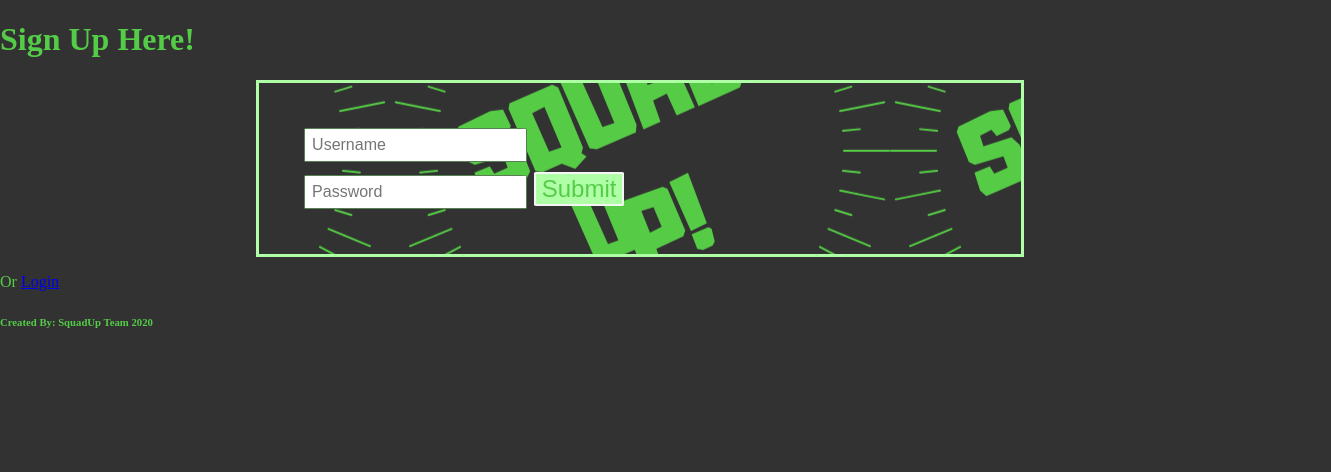
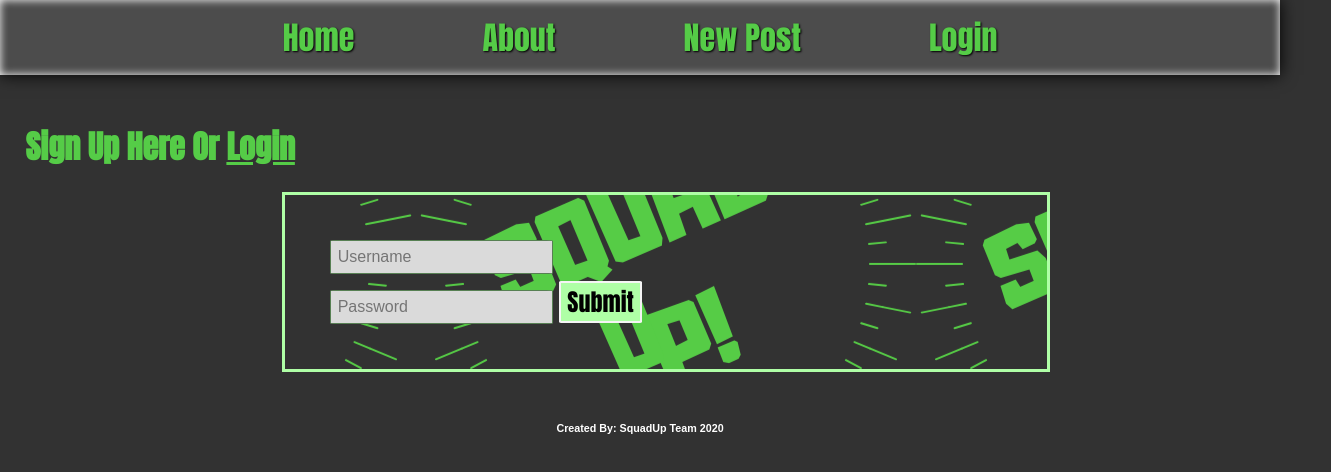
Before and after one commit to Mysta3/squadup-app, a React (Create React App) app in the folder squad-up-app-frontend/: page /user/signup in a window 1280 px wide. Shown: the top 472 px of the page, 1331 px wide, since content can reach past the window. Built offline with nearby package versions, Linux system fonts and the light colour scheme; no server answers.

Commit message:
fixed header & added some styling

```diff
--- a/squad-up-app-frontend/public/index.html
+++ b/squad-up-app-frontend/public/index.html
@@ -24,6 +24,7 @@
       work correctly both with client-side routing and a non-root public URL.
       Learn how to configure a non-root public URL by running `npm run build`.
     -->
+    <link href="https://fonts.googleapis.com/css?family=Anton&display=swap" rel="stylesheet">
     <title>SquadUp App</title>
   </head>
   <body>
--- a/squad-up-app-frontend/src/App.js
+++ b/squad-up-app-frontend/src/App.js
@@ -11,6 +11,8 @@
 import SignUp from './components/SignUp';
 import Login from './components/Login';
 import './css/styles.css';
+import Header from './components/Header';
+
 
 const url = 'http://localhost:8000/posts/';
 
@@ -32,6 +34,10 @@
 
   return (
     <div className="App">
+      <Header
+        storedUser={storedUser}
+        setStoredUser={setStoredUser}
+      />
       <Switch>
         <Redirect exact from="/" to="/squadup" />
         <Route exact path="/squadup" component={Landing} />
@@ -61,7 +67,14 @@
         <Route
           path="/squadup/post/:id"
           render={routerProps => {
-            return <PostDetails posts={posts} match={routerProps.match} />;
+            return (
+              <PostDetails
+                posts={posts}
+                match={routerProps.match}
+                setStoredUser={setStoredUser}
+                storedUser={storedUser}
+              />
+            );
           }}
         />
         <Route
@@ -71,6 +84,8 @@
               <CommentEdit
                 match={routerProps.match}
                 history={routerProps.history}
+                setStoredUser={setStoredUser}
+                storedUser={storedUser}
               />
             );
           }}
@@ -82,6 +97,8 @@
               <PostEdit
                 match={routerProps.match}
                 history={routerProps.history}
+                setStoredUser={setStoredUser}
+                storedUser={storedUser}
               />
             );
           }}
--- a/squad-up-app-frontend/src/components/About.js
+++ b/squad-up-app-frontend/src/components/About.js
@@ -1,10 +1,13 @@
 import React from 'react';
 import Header from './Header';
 
-function About() {
+function About(props) {
   return (
     <div>
-      <Header />
+      {/* <Header
+        storedUser={props.storedUser}
+        setStoredUser={props.setStoredUser}
+      /> */}
       <h1>About Page</h1>
       <p>My Image</p>
       <p>Bio of tech used to create & purpose behind it.</p>
--- a/squad-up-app-frontend/src/components/CommentEdit.js
+++ b/squad-up-app-frontend/src/components/CommentEdit.js
@@ -38,7 +38,7 @@
   };
   return (
     <>
-      <Header />
+      {/* <Header /> */}
       <div className="editPage">
         <h1>Edit Your Comment</h1>
         <form onSubmit={handleSubmit}>
--- a/squad-up-app-frontend/src/components/Home.js
+++ b/squad-up-app-frontend/src/components/Home.js
@@ -6,7 +6,6 @@
   const {posts} = props;
   return (
     <div className="home-page">
-      <Header storedUser={props.storedUser} setStoredUser={props.setStoredUser} />
       <main>
         <div className="hero-image">
           <div className='banner'>
--- a/squad-up-app-frontend/src/components/PostDetails.js
+++ b/squad-up-app-frontend/src/components/PostDetails.js
@@ -35,7 +35,7 @@
 
   return (
     <div className="postDetailPage">
-      <Header />
+      {/* <Header /> */}
       <div className="postDetail">
         <img src={post.image} alt="post" />
         <h1>{post.title}</h1>
--- a/squad-up-app-frontend/src/components/PostEdit.js
+++ b/squad-up-app-frontend/src/components/PostEdit.js
@@ -45,7 +45,7 @@
 
   return (
     <>
-      <Header />
+      {/* <Header /> */}
       <div className="editPage">
         <h1>Edit: {post.title}</h1>
         <form onSubmit={handleSubmit}>
--- a/squad-up-app-frontend/src/components/SignUp.js
+++ b/squad-up-app-frontend/src/components/SignUp.js
@@ -25,8 +25,10 @@
       });
   };
   return (
-    <div>
-      <h1>Sign Up Here!</h1>
+    <div className="signUpPage">
+      <h1>
+        Sign Up Here Or <a href="/user/login">Login</a>
+      </h1>
       <form onSubmit={handleSubmit}>
         <input
           type="username"
@@ -43,9 +45,6 @@
         />
         <button>Submit</button>
       </form>
-      <p>
-        Or <a href="/user/login">Login</a>
-      </p>
     </div>
   );
 }
--- a/squad-up-app-frontend/src/css/styles.css
+++ b/squad-up-app-frontend/src/css/styles.css
@@ -2,6 +2,9 @@
   background: #323232;
   color: #55cc47;
   margin: 0;
+  font-family: "Anton", sans-serif;
+  min-height: 100vh;
+  min-width: 100vw;
 }
 
 .landing-page {
@@ -13,11 +16,12 @@
 
 .landing-page button {
   background-color: #afffa6;
-  border: 3px solid black;
+  border: 3px solid #000000;
   padding: 3vw;
   font-size: 3vw;
   border-radius: 2vw;
   box-shadow: 0px 3px 10px #578053;
+  color: #000000;
 }
 .landing-page button:hover {
   background-color: #6c9767;
@@ -32,7 +36,7 @@
 
 .navBar {
   background: rgba(248, 248, 248, 0.13);
-  box-shadow: inset 0 0 1em #ffff, 0em 0em 2em black;
+  box-shadow: inset 0 0 0.5em #ffff, 0em 0em 1em black;
   margin: 0;
   padding: 1%;
 }
@@ -46,6 +50,7 @@
   margin: 0 2em;
   color: #55cc47;
   text-decoration: none;
+  text-shadow: 1px 1px 2px black;
 }
 .navBar a:hover {
   color: #f5f5f5;
@@ -53,40 +58,54 @@
 
 .home-page .hero-image {
   background: url("../assets/squadUp.png") center;
-  border: 3px solid #000000;
-  min-height: 40vh;
-  box-shadow: 0em 0em 2em #35802d;
-  margin-top: 2em;
+  border: 3px solid #0000001e;
+  min-height: 10vh;
+  box-shadow: 0em 0em 1em #35802d;
+  margin-top: 1em;
 }
 .home-page p {
   color: #ffff;
   font-weight: bold;
-  font-size: 3em;
+  font-size: 3rem;
   padding: 0;
   text-decoration: underline;
 }
 .home-page .banner {
-  background: black;
+  border-radius: 1%;
+  background: #000000;
   text-align: center;
   min-height: 4vh;
   max-width: 40vw;
-  position: relative;
-  top: 3em;
-  left: 24em;
-  padding: 2rem;
+  margin: 4% auto;
+  padding: 1rem;
   box-shadow: 0em 0em 2em #ffff;
 }
 
+.postContainer {
+  display: flex;
+  flex-direction: row-reverse;
+}
+
 .post {
-  border: 2px solid red;
+  border: 1px solid rgba(248, 248, 248, 0.13);
+  border-top-left-radius: 2%;
+  border-top-right-radius: 2%;
+  padding: 1%;
   max-width: 20vw;
   text-align: center;
-  background: #000000;
+  background: #202020ee;
   margin: 2%;
+  box-shadow: 0em 0.6rem 0.6rem #29961b;
+  font-size: 1rem;
 }
 .post img {
   max-height: 40vh;
   max-width: 20vw;
+  border: 3px solid black;
+}
+.post p {
+  font-size: 0.2%;
+  text-decoration: none;
 }
 
 .postDetailPage {
@@ -137,6 +156,7 @@
 }
 form input {
   border-radius: 3%;
+  background: #dadada;
   border: 1px solid #578053;
   padding: 1%;
   font-size: 1rem;
@@ -146,7 +166,7 @@
   border-radius: 3%;
   border: 2px solid #f5f5f5;
   background: #afffa6;
-  color: #55cc47;
+  color: #000000;
   font-size: 1.5rem;
 }
 form button:hover {
@@ -154,4 +174,39 @@
   color: white;
 }
 
+button {
+  font-family: "Anton", sans-serif;
+  border-radius: 5%;
+  border: 2px solid #f5f5f5;
+  background: #35802d;
+  color: #55cc47;
+  font-size: 1.5rem;
+}
+
+button:hover {
+  background-color: #6c9767;
+  color: white;
+}
+
+.signUpPage {
+  display: flex;
+  flex-direction: column;
+  justify-content: center;
+  min-width: 100vw;
+  padding: 2%;
+}
+.signUpPage p {
+  font-size: 2rem;
+}
+.signUpPage a {
+  color: #55cc47;
+}
+
+footer {
+  font-family: Arial, Helvetica, sans-serif;
+  width: 100%;
+  color: #ffff;
+  text-align: center;
+}
+
 /*# sourceMappingURL=styles.css.map */
--- a/squad-up-app-frontend/src/scss/styles.scss
+++ b/squad-up-app-frontend/src/scss/styles.scss
@@ -10,6 +10,9 @@
   background: $background-color;
   color: $text-color;
   margin: 0;
+  font-family: 'Anton', sans-serif;
+  min-height: 100vh;
+  min-width: 100vw;
 }
 
 .landing-page {
@@ -22,11 +25,12 @@
 .landing-page {
   button {
     background-color: $secondary-color;
-    border: 3px solid black;
+    border: 3px solid #000000;
     padding: 3vw;
     font-size: 3vw;
     border-radius: 2vw;
     box-shadow: 0px 3px 10px $accent-one-color;
+    color: #000000;
   }
   button:hover {
     background-color: #6c9767;
@@ -42,7 +46,7 @@
 
 .navBar {
   background: $abstract-color;
-  box-shadow: inset 0 0 1em #ffff, 0em 0em 2em black;
+  box-shadow: inset 0 0 0.5em #ffff, 0em 0em 1em black;
   margin: 0;
   padding: 1%;
   header {
@@ -55,6 +59,7 @@
     margin: 0 2em;
     color: $text-color;
     text-decoration: none;
+    text-shadow: 1px 1px 2px black;
   }
   a:hover {
     color: #f5f5f5;
@@ -64,40 +69,54 @@
 .home-page {
   .hero-image {
     background: url('../assets/squadUp.png') center;
-    border: 3px solid #000000;
-    min-height: 40vh;
-    box-shadow: 0em 0em 2em $primary-color;
-    margin-top: 2em;
+    border: 3px solid #0000001e;
+    min-height: 10vh;
+    box-shadow: 0em 0em 1em $primary-color;
+    margin-top: 1em;
   }
   p {
     color: #ffff;
     font-weight: bold;
-    font-size: 3em;
+    font-size: 3rem;
     padding: 0;
     text-decoration: underline;
   }
   .banner {
-    background: black;
+    border-radius: 1%;
+    background: #000000;
     text-align: center;
     min-height: 4vh;
     max-width: 40vw;
-    position: relative;
-    top: 3em;
-    left: 24em;
-    padding: 2rem;
+    margin: 4% auto;
+    padding: 1rem;
     box-shadow: 0em 0em 2em #ffff;
   }
 }
 
+.postContainer {
+  display: flex;
+  flex-direction: row-reverse;
+}
+
 .post {
-  border: 2px solid red;
+  border: 1px solid $abstract-color;
+  border-top-left-radius: 2%;
+  border-top-right-radius: 2%;
+  padding: 1%;
   max-width: 20vw;
   text-align: center;
-  background: #000000;
+  background: #202020ee;
   margin: 2%;
+  box-shadow: 0em 0.6rem 0.6rem rgb(41, 150, 27);
+  font-size: 1rem;
   img {
     max-height: 40vh;
     max-width: 20vw;
+    border: 3px solid black;
+  }
+  p {
+    font-size: 0.2%;
+    text-decoration: none;
   }
 }
 .postDetailPage {
@@ -148,6 +167,7 @@
   margin: auto 20%;
   input {
     border-radius: 3%;
+    background: #dadada;
     border: 1px solid $accent-one-color;
     padding: 1%;
     font-size: 1rem;
@@ -157,7 +177,7 @@
     border-radius: 3%;
     border: 2px solid #f5f5f5;
     background: $secondary-color;
-    color: $text-color;
+    color: #000000;
     font-size: 1.5rem;
   }
   button:hover {
@@ -165,3 +185,37 @@
     color: white;
   }
 }
+
+button {
+  font-family: 'Anton', sans-serif;
+  border-radius: 5%;
+  border: 2px solid #f5f5f5;
+  background: $primary-color;
+  color: $text-color;
+  font-size: 1.5rem;
+}
+button:hover {
+  background-color: #6c9767;
+  color: white;
+}
+
+.signUpPage {
+  display: flex;
+  flex-direction: column;
+  justify-content: center;
+  min-width: 100vw;
+  padding: 2%;
+  p {
+    font-size: 2rem;
+  }
+  a {
+    color: $text-color;
+  }
+}
+
+footer {
+  font-family: Arial, Helvetica, sans-serif;
+  width: 100%;
+  color: #ffff;
+  text-align: center;
+}
```
Also changed, not shown: squad-up-app-frontend/src/components/NewPost.js (+4 -5 lines), squad-up-app-frontend/src/components/Post.js (+4 -6 lines), 1 other file (tests, documents, lock files or other folders).
